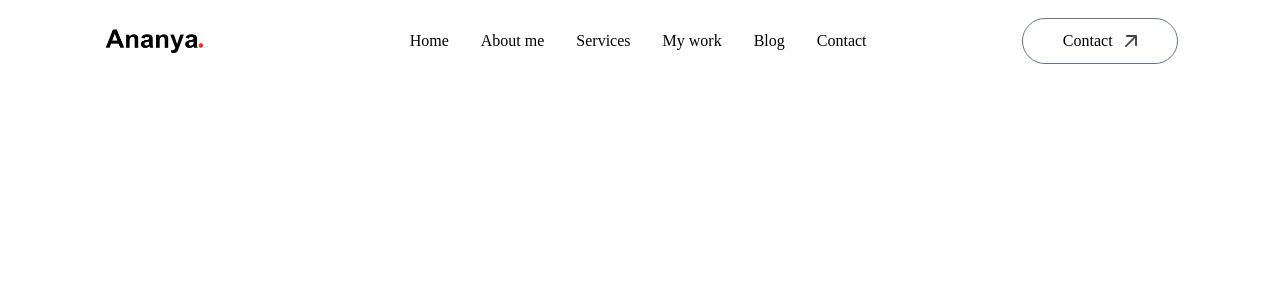
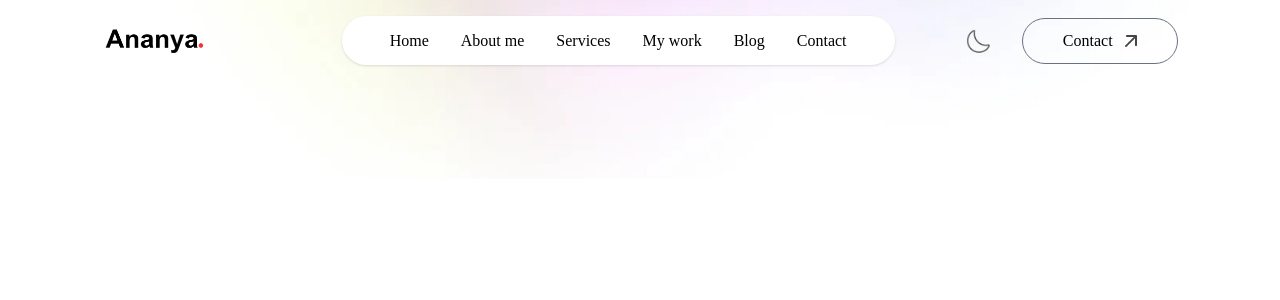
Before and after one commit to oldschoolmoron/Myportfolio, a Next.js app: page / in a window 1280 px wide. Shown: the top 300 px of the page. Built offline with nearby package versions, Linux system fonts and the light colour scheme; a web font is replaced by a local one.

Commit message:
feat: completed navbar section with responsive design

```diff
--- a/app/Components/nav-bar.jsx
+++ b/app/Components/nav-bar.jsx
@@ -1,31 +1,125 @@
-import { assets } from '@/assets/assets'
-import Image from 'next/image'
-import React from 'react'
-import '../globals.css'; // Import global styles
+import { assets } from "@/assets/assets";
+import Image from "next/image";
+import React, { useRef } from "react";
+import "../globals.css"; // Import global styles
 
 const Navbar = () => {
+  const sideMenuRef = useRef();
+  const openMenu = () => {
+    sideMenuRef.current.style.transform = "translateX(-16rem)";
+  }
+  const closeMenu = () => {
+    sideMenuRef.current.style.transform = "translateX(16rem)";
+  }
+
   return (
-    <nav className='w-full fixed px-5 lg:px-8 xl:px-[8%] py-4 flex items-center justify-between'>
+    <>
+      <div className="fixed top-0 right-0 w-11/12 -z-10 translate-y-[-80%]">
+        <Image src={assets.header_bg_color} alt="bg-color" className="w-full" />
+      </div>
+      <nav className="w-full fixed px-5 lg:px-8 xl:px-[8%] py-4 flex items-center justify-between">
         <a href="#top">
-        <Image src={assets.logo} alt="Logo" className="w-28 cursor-pointer mr-14" />
+          <Image
+            src={assets.logo}
+            alt="Logo"
+            className="w-28 cursor-pointer mr-14"
+          />
         </a>
 
-      <ul className='hidden md:flex items-center gap-6 lg:gap-8 rounded-full px-12 py-3'>
-        <li><a className='font-ovo' href="#home">Home</a></li>
-        <li><a className='font-ovo' href="#aboutme">About me</a></li>
-        <li><a className='font-ovo' href="#services">Services</a></li>
-        <li><a className='font-ovo' href="#mywork">My work</a></li>
-        <li><a className='font-ovo' href="#blog">Blog</a></li>
-        <li><a className='font-ovo' href="#contact">Contact</a></li>
+        <ul className="hidden md:flex items-center gap-6 lg:gap-8 rounded-full px-12 py-3 bg-white shadow-sm bg-opacity-50">
+          <li>
+            <a className="font-ovo" href="#home">
+              Home
+            </a>
+          </li>
+          <li>
+            <a className="font-ovo" href="#aboutme">
+              About me
+            </a>
+          </li>
+          <li>
+            <a className="font-ovo" href="#services">
+              Services
+            </a>
+          </li>
+          <li>
+            <a className="font-ovo" href="#mywork">
+              My work
+            </a>
+          </li>
+          <li>
+            <a className="font-ovo" href="#blog">
+              Blog
+            </a>
+          </li>
+          <li>
+            <a className="font-ovo" href="#contact">
+              Contact
+            </a>
+          </li>
         </ul>
 
-      <div>
-        <a href="#contact" className='hidden lg:flex items-center gap-3 px-10 py-2.5 border border-gray-500 rounded-full ml-4 font-ovo'>
-          Contact <Image src={assets.arrow_icon} alt="Arrow Icon" width={12} height={12} className="w-3" />
+        <div className="flex items-center gap-4">
+          <button>
+            <Image src={assets.moon_icon} alt="" className="w-6" />
+          </button>
+          <a
+            href="#contact"
+            className="hidden lg:flex items-center gap-3 px-10 py-2.5 border border-gray-500 rounded-full ml-4 font-ovo"
+          >
+            Contact{" "}
+            <Image
+              src={assets.arrow_icon}
+              alt="Arrow Icon"
+              width={12}
+              height={12}
+              className="w-3"
+            />
           </a>
+          <button className="block md:hidden ml-3" onClick={openMenu}>
+            <Image src={assets.menu_black} alt="" className="w-6" />
+          </button>
         </div>
+
+        {/* ------ Mobile Menu ------ */}
+        <ul  ref={sideMenuRef} className="flex md:hidden flex-col gap-4 py-20 px-10 fixed -right-64 top-0 bottom-0 w-64 z-50 h-screen bg-rose-50 transition duration-500">
+          <div className="absolute right-6 top-6" onClick={closeMenu}>
+            <Image src={assets.close_black} alt='cross-icon' className="w-5 cursor-pointer" />
+          </div>
+          <li>
+            <a className="font-ovo" onClick={closeMenu} href="#home">
+              Home
+            </a>
+          </li>
+          <li>
+            <a className="font-ovo" onClick={closeMenu} href="#aboutme">
+              About me
+            </a>
+          </li>
+          <li>
+            <a className="font-ovo" onClick={closeMenu} href="#services">
+              Services
+            </a>
+          </li>
+          <li>
+            <a className="font-ovo" onClick={closeMenu} href="#mywork">
+              My work
+            </a>
+          </li>
+          <li>
+            <a className="font-ovo" onClick={closeMenu} href="#blog">
+              Blog
+            </a>
+          </li>
+          <li>
+            <a className="font-ovo" onClick={closeMenu} href="#contact">
+              Contact
+            </a>
+          </li>
+        </ul>
       </nav>
-  )
-}
+    </>
+  );
+};
 
-export default Navbar
+export default Navbar;
```
Lines whose indentation alone changed are shown as unchanged.
